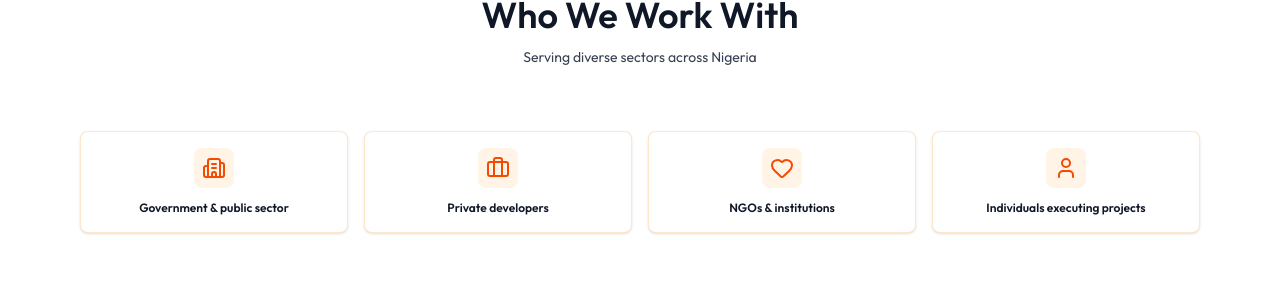
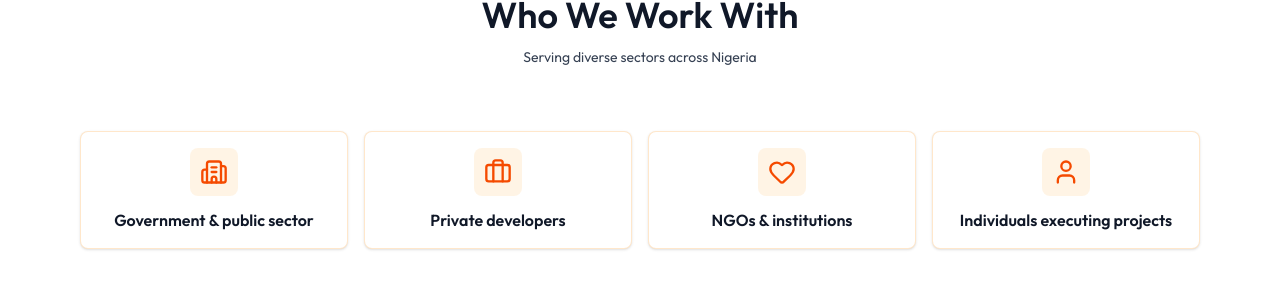
Before and after one commit to hyperexchange-tech/willtech, a Next.js app: page / in a window 1280 px wide. Shown: the part 4046-4328 px from the top of the page. Built offline with nearby package versions, Linux system fonts and the light colour scheme.

Commit message:
Increase icon sizes and adjust text styles

```diff
--- a/components/Clients.tsx
+++ b/components/Clients.tsx
@@ -5,19 +5,19 @@ import { Building2, Briefcase, Heart, User } from 'lucide-react';
 export default function Clients() {
     const clientTypes = [
         {
-            icon: <Building2 className="w-6 h-6" />,
+            icon: <Building2 className="w-7 h-7" />,
             title: "Government & public sector"
         },
         {
-            icon: <Briefcase className="w-6 h-6" />,
+            icon: <Briefcase className="w-7 h-7" />,
             title: "Private developers"
         },
         {
-            icon: <Heart className="w-6 h-6" />,
+            icon: <Heart className="w-7 h-7" />,
             title: "NGOs & institutions"
         },
         {
-            icon: <User className="w-6 h-6" />,
+            icon: <User className="w-7 h-7" />,
             title: "Individuals executing projects"
         }
     ];
@@ -41,10 +41,10 @@ export default function Clients() {
                             transition={{ type: "spring", stiffness: 250, damping: 70, mass: 1, delay: 0.05 + i * 0.08 }}
                             className="bg-white border border-orange-200/60 rounded-lg p-4 shadow-sm hover:shadow-md transition-shadow text-center"
                         >
-                            <div className="w-10 h-10 rounded-lg bg-orange-100/60 flex items-center justify-center text-orange-600 mx-auto mb-3">
+                            <div className="w-12 h-12 rounded-lg bg-orange-100/60 flex items-center justify-center text-orange-600 mx-auto mb-3">
                                 {client.icon}
                             </div>
-                            <h3 className="font-semibold text-gray-900 text-xs">
+                            <h3 className="font-semibold text-gray-900 text-sm md:text-base">
                                 {client.title}
                             </h3>
                         </motion.div>
```
